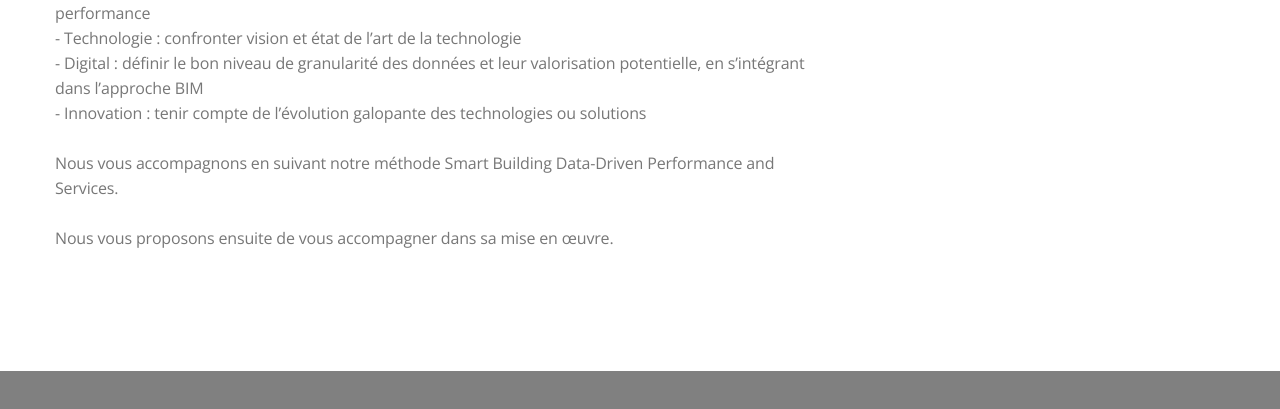
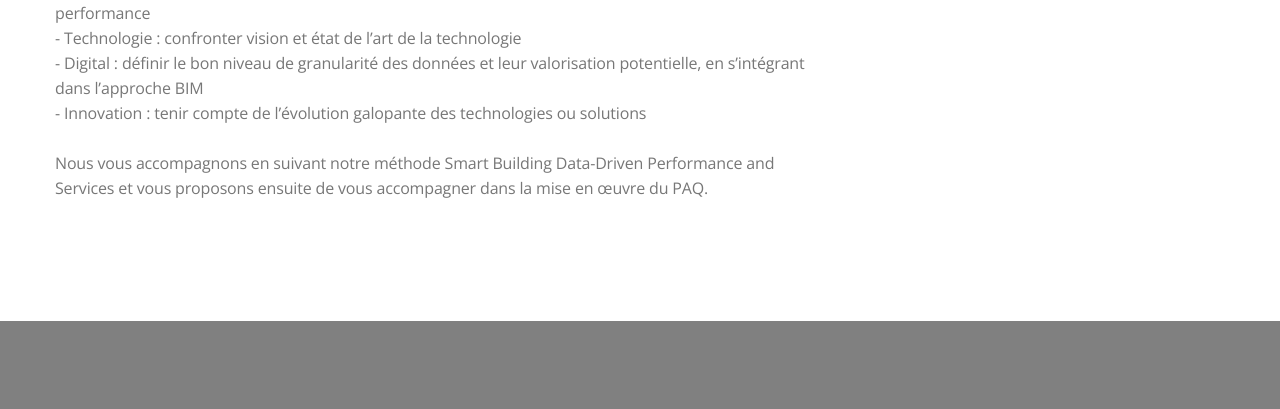
Before and after one commit to acavelius/acavelius.github.io, a plain HTML site: page market-analysis.html in a window 1280 px wide. Shown: the part 2901-3310 px from the top of the page. Drawn offline with nearby package versions, Linux system fonts and the light colour scheme.

Commit message:
Modification 205

```diff
--- a/market-analysis.html
+++ b/market-analysis.html
@@ -202,8 +202,7 @@
                             <p>-	Technologie :  confronter vision et état de l’art de la technologie</p>
                             <p>-	Digital : définir le bon niveau de granularité des données et leur valorisation potentielle, en s’intégrant dans l’approche BIM</p>
                             <p>-	Innovation : tenir compte de l’évolution galopante des technologies ou solutions</p>
-                            <p><br>Nous vous accompagnons en suivant notre méthode Smart Building Data-Driven Performance and Services.</p>
-                            <p><br>Nous vous proposons ensuite de vous accompagner dans sa mise en œuvre.</p>
+                            <p><br>Nous vous accompagnons en suivant notre méthode Smart Building Data-Driven Performance and Services et vous proposons ensuite de vous accompagner dans la mise en œuvre du PAQ.</p>
                         </div>
                     </div>
                 </div>
```
